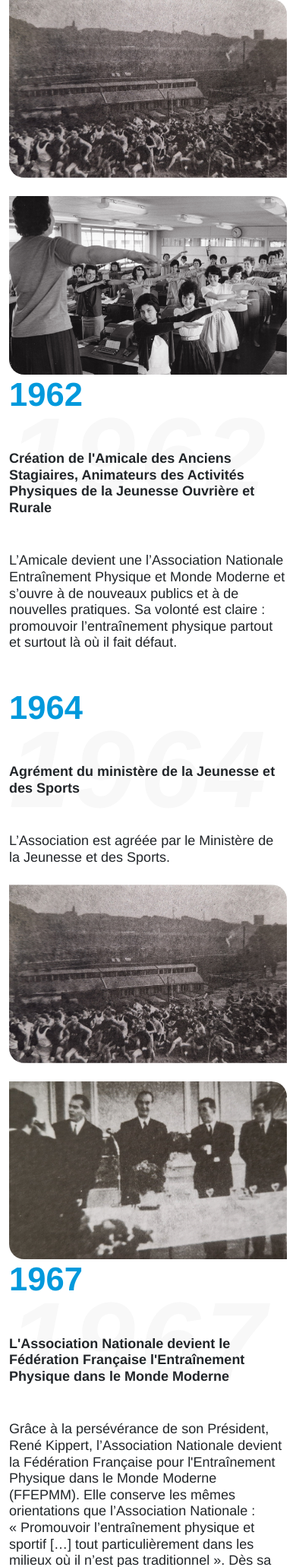
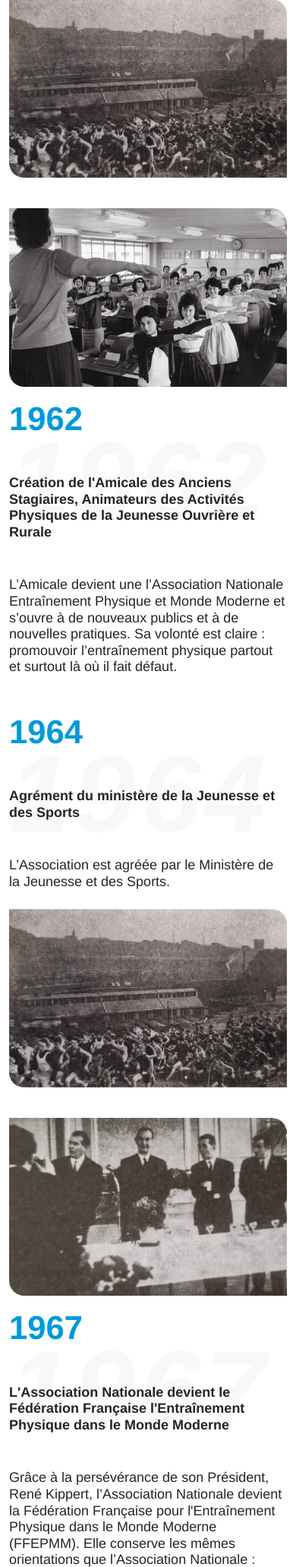
Before and after one commit to lfnwil/spt, a PHP site: page /histoire.php in a window 390 px wide. Shown: the part 1399-3461 px from the top of the page at 76% size. Run offline with PHP 8.4, Linux system fonts and the light colour scheme.

Commit message:
maj page  php et page header

```diff
--- a/CQP.php
+++ b/CQP.php
@@ -4,7 +4,7 @@
 <div class="content p-0" id="CQP">
     <div id="hautpage">
         <div id="bandeau" class="position-relative d-flex justify-content-center align-items-center text-center">
-            <img src="../img/DSC03731 1.jpg" class="img-fluid">
+            <img src="../img/TC14997-Modifier 1.jpg" class="img-fluid">
             <div class="overlay-text position-absolute w-75 h-100 d-flex justify-content-center align-items-center">
                 <p class="display-1 fw-bold text-white col-lg-8">CQP Animateur de Loisir Sportif (ALS)</p>
             </div>
@@ -35,7 +35,7 @@
                 </div>
                 <div class="col-sm-6 d-flex justify-content-center p-3">
                     <div class="">
-                        <img src="../img/_TC18742 1.jpg" class="img-fluid">
+                        <img src="../img/TC18742 1.jpg" class="img-fluid">
                     </div>
                 </div>
             </div>
--- a/comites.php
+++ b/comites.php
@@ -47,10 +47,10 @@
                         </div>
                     </div>
                     <div class="separator-vertical d-none d-lg-block "></div>
-                    <div class="col-md-5 col-11 my-md-5 ">
+                    <div class="col-md-5 col-12 my-md-5 ">
                         <select class="py-4 px-lg-4 bg-white my-2 col-xl-10">
-                            <option value="Option 1">La saison en cours (jusqu’au 31 août 2025)</option>
-                            <option value="Option 2">La prochaine saison (du 31 août 2025 au 31 août 2026)</option>
+                            <option value="Option 1">Comité Départemental Sports pour Tous Ain</option>
+                            <option value="Option 2">Comité Départemental Sports pour Tous Ain</option>
                         </select>
                         <ul class="list-unstyled fw-bold my-3">
                             <li>Adresse Lorem ipsum,</li>
--- a/histoire.php
+++ b/histoire.php
@@ -32,7 +32,7 @@
     <div id="textimg" class="container-fluid year-1953 d-flex justify-content-center my-4">
         <div class="row d-flex col-md-9">
             <div class="col-lg-6 flex-column">
-                <p id="bgannee" class="col-12">1953</p>
+                <p id="bgannee" class="col-11">1953</p>
                 <div class="py-lg-5">
                     <p class="display-1 fw-bold">1953</p>
                     <h6 class="fw-bold my-5">Création de l'Amicale des Anciens Stagiaires, Animateurs des Activités Physiques de la Jeunesse Ouvrière et Rurale</h6>
@@ -40,17 +40,17 @@
                 </div>
             </div>
             <div class="col-lg-6 d-flex justify-content-center align-items-center">
-                <img src="../img/1953 1.jpg" class="img-fluid">
+                <img src="../img/1953 1.jpg" class="img-fluid mb-3">
             </div>
         </div>
     </div>
     <div id="imgtext" class="container-fluid year-1962 d-flex justify-content-center my-4">
         <div class="row d-flex col-md-9">
             <div class="col-lg-6 d-flex justify-content-center align-items-center">
-                <img src="../img/1962 1.jpg" class="img-fluid">
+                <img src="../img/1962 1.jpg" class="img-fluid mb-3">
             </div>
             <div class="col-lg-6 flex-column">
-                <p id="bgannee" class="col-xxl-12">1962</p>
+                <p id="bgannee" class="col-11">1962</p>
                 <div class="py-lg-5">
                     <p class="display-1 fw-bold">1962</p>
                     <h6 class="fw-bold my-5">Création de l'Amicale des Anciens Stagiaires, Animateurs des Activités Physiques de la Jeunesse Ouvrière et Rurale</h6>
@@ -62,7 +62,7 @@
     <div id="textimg" class="container-fluid year-1964 d-flex justify-content-center my-4">
         <div class="row d-flex col-md-9">
             <div class="col-lg-6 flex-column">
-                <p id="bgannee" class="col-xxl-12">1964</p>
+                <p id="bgannee" class="col-11">1964</p>
                 <div class="py-lg-5">
                     <p class="display-1 fw-bold">1964</p>
                     <h6 class="fw-bold my-5">Agrément du ministère de la Jeunesse et des Sports</h6>
@@ -70,17 +70,17 @@
                 </div>
             </div>
             <div class="col-lg-6 d-flex justify-content-center align-items-center">
-                <img src="../img/1953 1.jpg" class="img-fluid">
+                <img src="../img/1953 1.jpg" class="img-fluid mb-3">
             </div>
         </div>
     </div>
     <div id="imgtext" class="container-fluid year-1967 d-flex justify-content-center my-4">
         <div class="row d-flex col-md-9">
             <div class="col-lg-6 d-flex justify-content-center align-items-center">
-                <img src="../img/1967 2.jpg" class="img-fluid">
+                <img src="../img/1967 2.jpg" class="img-fluid mb-3">
             </div>
             <div class="col-lg-6 flex-column">
-                <p id="bgannee" class="col-xxl-12">1967</p>
+                <p id="bgannee" class="col-11">1967</p>
                 <div class="py-lg-5">
                     <p class="display-1 fw-bold">1967</p>
                     <h6 class="fw-bold my-5">L'Association Nationale devient le Fédération Française l'Entraînement Physique dans le Monde Moderne</h6>
@@ -92,7 +92,7 @@
     <div id="textimg" class="container-fluid year-1968 d-flex justify-content-center my-4">
         <div class="row d-flex col-md-9">
             <div class="col-lg-6 flex-column">
-                <p id="bgannee" class="col-xxl-12">1968</p>
+                <p id="bgannee" class="col-11">1968</p>
                 <div class="py-lg-5">
                     <p class="display-1 fw-bold">1968</p>
                     <h6 class="fw-bold my-5">Création du Centre d'activités de Pleine Nature de Sainte-Énimie</h6>
@@ -100,17 +100,17 @@
                 </div>
             </div>
             <div class="col-lg-6 d-flex justify-content-center align-items-center">
-                <img src="../img/1968 1.jpg" class="img-fluid">
+                <img src="../img/1968 1.jpg" class="img-fluid mb-3">
             </div>
         </div>
     </div>
     <div id="imgtext" class="container-fluid year-1973 d-flex justify-content-center my-4">
         <div class="row d-flex col-md-9">
             <div class="col-lg-6 d-flex justify-content-center align-items-center">
-                <img src="../img/1967 2.jpg" class="img-fluid">
+                <img src="../img/1967 2.jpg" class="img-fluid mb-3">
             </div>
             <div class="col-lg-6 flex-column">
-                <p id="bgannee" class="col-xxl-12">1973</p>
+                <p id="bgannee" class="col-11">1973</p>
                 <div class="py-lg-5">
                     <p class="display-1 fw-bold">1973</p>
                     <h6 class="fw-bold my-5">Reconnue d'utilité publique</h6>
@@ -122,7 +122,7 @@
     <div id="textimg" class="container-fluid year-1979 d-flex justify-content-center my-4">
         <div class="row d-flex col-md-9">
             <div class="col-lg-6 flex-column">
-                <p id="bgannee" class="col-xxl-12">1979</p>
+                <p id="bgannee" class="col-11">1979</p>
                 <div class="py-lg-5">
                     <p class="display-1 fw-bold">1979</p>
                     <h6 class="fw-bold my-5">Évolution du nom de la Fédération</h6>
@@ -130,17 +130,17 @@
                 </div>
             </div>
             <div class="col-lg-6 d-flex justify-content-center align-items-center">
-                <img src="../img/1979 1.jpg" class="img-fluid">
+                <img src="../img/1979 1.jpg" class="img-fluid mb-3">
             </div>
         </div>
     </div>
     <div id="imgtext" class="container-fluid year-1983 d-flex justify-content-center my-4">
         <div class="row d-flex col-md-9">
             <div class="col-lg-6 d-flex justify-content-center align-items-center">
-                <img src="../img/1967 2.jpg" class="img-fluid">
+                <img src="../img/1967 2.jpg" class="img-fluid mb-3">
             </div>
             <div class="col-lg-6 flex-column">
-                <p id="bgannee" class="col-xxl-12">1983</p>
+                <p id="bgannee" class="col-11">1983</p>
                 <div class="py-lg-5">
                     <p class="display-1 fw-bold">1983</p>
                     <h6 class="fw-bold my-5">Création de la Fédération Internationale du Sport pour Tous</h6>
@@ -152,7 +152,7 @@
     <div id="textimg" class="container-fluid year-2009 d-flex justify-content-center  my-4">
         <div class="row d-flex col-md-9">
             <div class="col-lg-6 flex-column">
-                <p id="bgannee" class="col-xxl-12">2009</p>
+                <p id="bgannee" class="col-11">2009</p>
                 <div class="py-lg-5">
                     <p class="display-1 fw-bold">2009</p>
                     <h6 class="fw-bold my-5">Lancement des programmes Sport Santé Bien-Être</h6>
@@ -160,17 +160,17 @@
                 </div>
             </div>
             <div class="col-lg-6 d-flex justify-content-center align-items-center">
-                <img src="../img/2009 1.jpg" class="img-fluid">
+                <img src="../img/2009 1.jpg" class="img-fluid mb-3">
             </div>
         </div>
     </div>
     <div id="imgtext" class="container-fluid year-2014 d-flex justify-content-center  my-4">
         <div class="row d-flex col-md-9">
             <div class="col-lg-6 d-flex justify-content-center align-items-center">
-                <img src="../img/1967 2.jpg" class="img-fluid">
+                <img src="../img/1967 2.jpg" class="img-fluid mb-3">
             </div>
             <div class="col-lg-6 flex-column">
-                <p id="bgannee" class="col-xxl-12">2014</p>
+                <p id="bgannee" class="col-11">2014</p>
                 <div class="py-lg-5">
                     <p class="display-1 fw-bold">2014</p>
                     <h6 class="fw-bold my-5">Changement de nom et création de la Charte Club Sports Santé</h6>
@@ -183,7 +183,7 @@
     <div id="textimg" class="container-fluid year-2020 d-flex justify-content-center  my-4">
         <div class="row d-flex col-md-9">
             <div class="col-lg-6 flex-column">
-                <p id="bgannee" class="col-xxl-12">2020</p>
+                <p id="bgannee" class="col-11">2020</p>
                 <div class="py-lg-5">
                     <p class="display-1 fw-bold">2020</p>
                     <h6 class="fw-bold my-5">Création de la Semaine de la Forme et du Road Tour Sports pour Tous</h6>
@@ -192,7 +192,7 @@
                 </div>
             </div>
             <div class="col-lg-6 d-flex justify-content-center align-items-center">
-                <img src="../img/2020 1.jpg" class="img-fluid">
+                <img src="../img/2020 1.jpg" class="img-fluid mb-3">
             </div>
         </div>
     </div>
--- a/roadtour.php
+++ b/roadtour.php
@@ -101,9 +101,6 @@
             </div>
         </div>
     </div>
-    <svg width="1920" height="1280" viewBox="0 0 1920 985" fill="none" xmlns="http://www.w3.org/2000/svg">
-        <path d="M-265.73 57.2999C-281.825 300.847 405.382 896.093 1471.22 966.527C2537.05 1036.96 3414.13 896.626 3430.22 653.079C3446.32 409.532 1857.07 -241.083 1183.22 106.676C509.37 454.435 -249.635 -186.247 -265.73 57.2999Z" fill="#F2F2F2"/>
-    </svg>
     <div class="d-flex justify-content-center p-3">
         <img src="../img/carte_france.jpg" class="radius-20 img-fluid">
     </div>
--- a/templates/FAQaffiliation.html
+++ b/templates/FAQaffiliation.html
@@ -278,7 +278,6 @@
                 </div>
             </div>
             <!-- /page header -->
-
 
             <!-- Content area -->
             <div class="content p-0" id="FAQaffiliation">
--- a/templates/actualites.html
+++ b/templates/actualites.html
@@ -16,8 +16,8 @@
 			<!-- Inner content -->
 			<div class="content-inner">
 
-				 <!-- Page header -->
-                 <div id="header" class="page-header col-md-12">
+                <!-- Page header -->
+                <div id="header" class="page-header col-md-12">
                     <div class="page-header-content d-flex justify-content-sm-between justify-content-around align-items-center text-center p-sm-5 p-3 container-fluid flex-wrap">
                         <div class="d-flex">
                             <div class="navbar-brand flex-1 flex-md-0">
--- a/templates/histoire.html
+++ b/templates/histoire.html
@@ -280,7 +280,7 @@
                 <!-- /page header -->
 
 
-               <!-- Content area -->
+                <!-- Content area -->
                 <div class="content p-0" id="histoire">
                     <div id="page-header">
                         <div id="bandeau" class="position-relative d-flex justify-content-center align-items-center text-center">
--- a/templates/trouverunclub.html
+++ b/templates/trouverunclub.html
@@ -390,7 +390,7 @@
                 </div>
                 <!-- /Content area -->
 
-                    <!-- footer -->
+                <!-- footer -->
                 <div id="footer" class="d-flex justify-content-center col-md-12 my-md-0">
                     <div class="row d-flex justify-content-around align-items-center col-md-12 container-fluid p-0">
                         <img src="../img/Ellipse 19.png" id="ellipse">
--- a/trouveruneformation.php
+++ b/trouveruneformation.php
@@ -94,7 +94,7 @@
                         </ul>
                     </div>
                     <div class="col-lg-4 d-flex align-items-center justify-content-center my-xl-4 my-lg-0">
-                        <img src="../img/Logo-Qualiopi-300dpi-Impression-56 1.jpg">
+                        <img src="../img/Logo-Qualiopi-300dpi-Impression-56 1.png">
                     </div>
                 </div>
             </div>
@@ -103,6 +103,7 @@
     </div>
 </div>
 <!-- /Content area -->
+
 <!-- footer -->
 <div id="footer" class="d-flex justify-content-center col-md-12 my-md-0">
     <div class="row d-flex justify-content-around align-items-center col-md-12 container-fluid p-0">
```
Also changed, not shown: aidecreation.php (+10 -9 lines), centre.php (+13 -11 lines), contact.php (+5 -6 lines), status_et_reglements.php (+6 -6 lines), templates/aidecreation.html (+8 -7 lines), templates/contact.html (+6 -7 lines), test_forme.php (+9 -9 lines), templates/centre.html (indentation only), templates/comites.html (indentation only).
